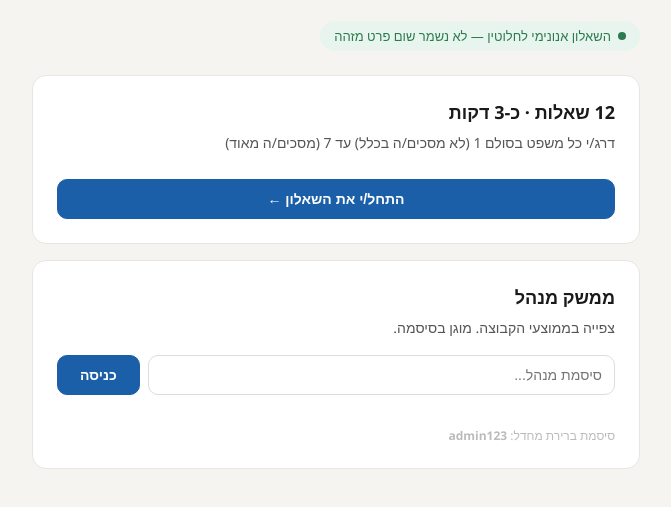
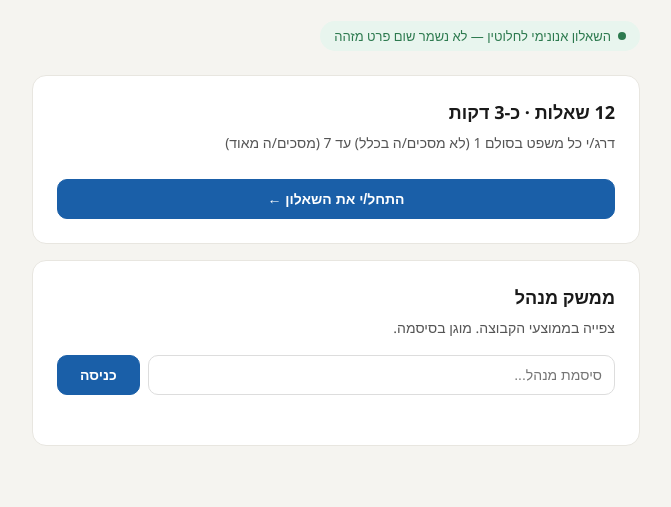
Before and after one commit to hadadnet/ECR12, a plain HTML site: page index.html in a window 1280 px wide. Shown: the part 99-606 px from the top of the page, without its empty margins (304-975 px from the left). Drawn offline with Linux system fonts and the light colour scheme.

Commit message:
Update index.html

```diff
--- a/index.html
+++ b/index.html
@@ -76,7 +76,6 @@
       <button class="btn primary" onclick="checkPw()">כניסה</button>
     </div>
     <div class="err" id="pw-err"></div>
-    <p style="font-size:12px;color:#bbb;margin-top:6px">סיסמת ברירת מחדל: <strong>admin123</strong></p>
   </div>
 </div>
 
```
